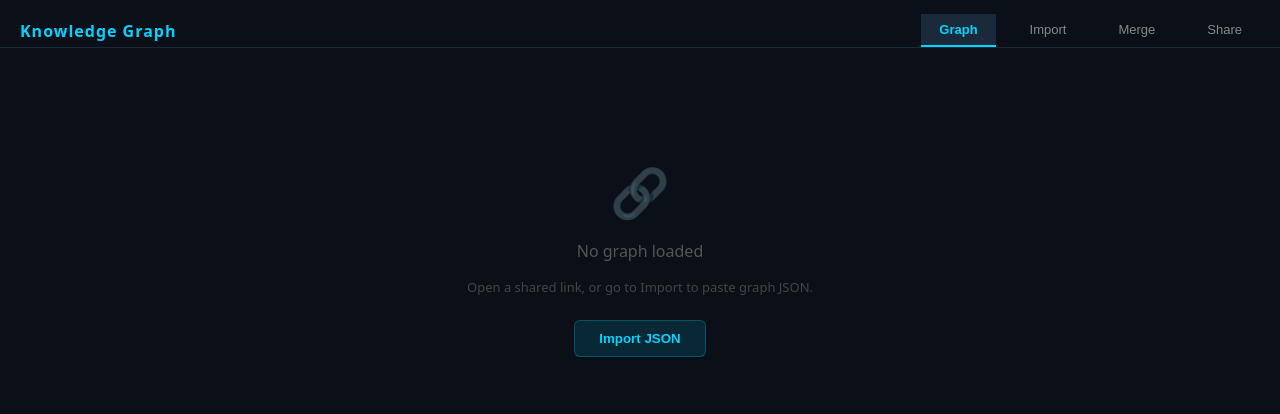
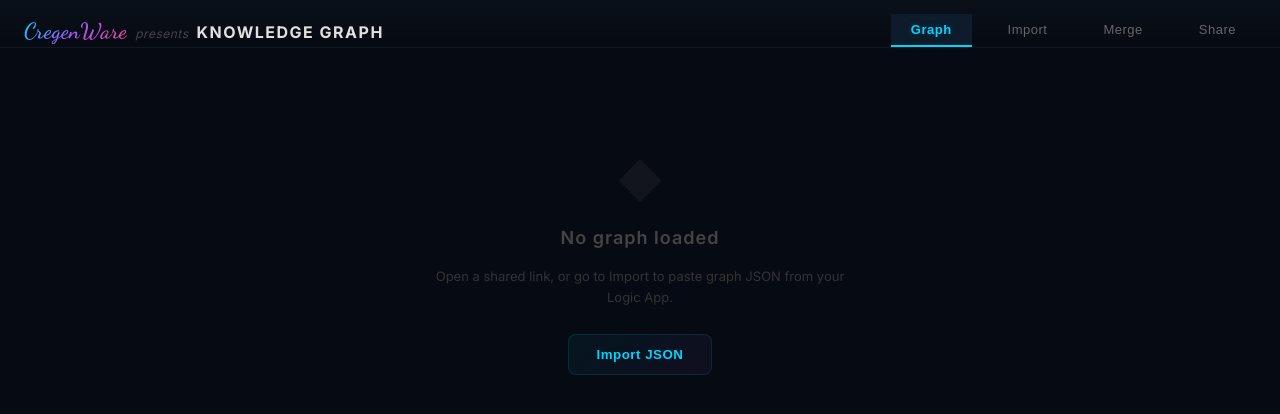
Before and after one commit to cmcminn87/AutomaticGraphics, a React (Vite) app: page / in a window 1280 px wide. Shown: the top 414 px of the page. Built offline with nearby package versions, Linux system fonts and the light colour scheme.

Commit message:
Refactor styles and layout in App component
Updated styles and layout for Legend and StatsBar components. Enhanced visual elements with shadows and improved spacing.

```diff
--- a/src/App.jsx
+++ b/src/App.jsx
@@ -5,11 +5,14 @@ import { sanitizeAndParse, loadFromUrl, generateShareLink, mergeGraphs } from ".
 
 function Legend() {
   return (
-    <div style={{ display: "flex", flexWrap: "wrap", gap: "6px 16px", padding: "8px 0" }}>
+    <div style={{ display: "flex", flexWrap: "wrap", gap: "6px 18px", padding: "8px 0" }}>
       {Object.entries(TYPE_COLORS).map(([t, c]) => (
-        <div key={t} style={{ display: "flex", alignItems: "center", gap: 5, fontSize: 11, color: "#aaa" }}>
-          <div style={{ width: 10, height: 10, borderRadius: "50%", background: c, flexShrink: 0 }} />
-          <span style={{ textTransform: "capitalize" }}>{t.replace("_", " ")}</span>
+        <div key={t} style={{ display: "flex", alignItems: "center", gap: 6, fontSize: 11, color: "#aaa" }}>
+          <div style={{
+            width: 10, height: 10, borderRadius: "50%", background: c, flexShrink: 0,
+            boxShadow: `0 0 6px ${c}60`,
+          }} />
+          <span style={{ textTransform: "capitalize", letterSpacing: 0.3 }}>{t.replace("_", " ")}</span>
         </div>
       ))}
     </div>
@@ -23,13 +26,38 @@ function StatsBar({ data }) {
   const topType = Object.entries(typeCounts).sort((a, b) => b[1] - a[1])[0];
   const avg = (data.nodes.reduce((s, n) => s + (n.weight || 0), 0) / data.nodes.length).toFixed(1);
   const strong = data.edges.filter((e) => e.weight >= 4).length;
+
+  const Stat = ({ value, label, color }) => (
+    <div style={{ display: "flex", alignItems: "baseline", gap: 5 }}>
+      <span style={{
+        color, fontWeight: 700, fontSize: 20, fontFamily: "'Inter', system-ui",
+        textShadow: `0 0 12px ${color}30`,
+      }}>{value}</span>
+      <span style={{ fontSize: 11, color: "#666", letterSpacing: 0.5 }}>{label}</span>
+    </div>
+  );
+
   return (
-    <div style={{ display: "flex", gap: 24, padding: "10px 20px", borderBottom: "1px solid #1a2a3a", fontSize: 12, color: "#888" }}>
-      <div><span style={{ color: "#00d4ff", fontWeight: 700, fontSize: 18, marginRight: 4 }}>{data.nodes.length}</span>nodes</div>
-      <div><span style={{ color: "#ff7043", fontWeight: 700, fontSize: 18, marginRight: 4 }}>{data.edges.length}</span>edges</div>
-      <div><span style={{ color: "#ffd54f", fontWeight: 700, fontSize: 18, marginRight: 4 }}>{strong}</span>strong links</div>
-      <div>avg weight <span style={{ color: "#66bb6a", fontWeight: 600 }}>{avg}</span></div>
-      {topType && <div>most common: <span style={{ color: TYPE_COLORS[topType[0]], fontWeight: 600 }}>{topType[0]} ({topType[1]})</span></div>}
+    <div style={{
+      display: "flex", gap: 28, padding: "12px 24px",
+      borderBottom: "1px solid #ffffff08",
+      background: "linear-gradient(90deg, #ffffff03, transparent)",
+    }}>
+      <Stat value={data.nodes.length} label="nodes" color="#00d4ff" />
+      <Stat value={data.edges.length} label="edges" color="#ff7043" />
+      <Stat value={strong} label="strong links" color="#ffd54f" />
+      <div style={{ display: "flex", alignItems: "baseline", gap: 5 }}>
+        <span style={{ fontSize: 11, color: "#666" }}>avg weight</span>
+        <span style={{ color: "#66bb6a", fontWeight: 600 }}>{avg}</span>
+      </div>
+      {topType && (
+        <div style={{ display: "flex", alignItems: "baseline", gap: 5 }}>
+          <span style={{ fontSize: 11, color: "#666" }}>most common:</span>
+          <span style={{ color: TYPE_COLORS[topType[0]], fontWeight: 600 }}>
+            {topType[0]} ({topType[1]})
+          </span>
+        </div>
+      )}
     </div>
   );
 }
@@ -101,24 +129,65 @@ export default function App() {
   const noGraph = !graphData?.nodes?.length;
 
   const tabStyle = (t) => ({
-    padding: "8px 18px", fontSize: 13, fontWeight: tab === t ? 700 : 400,
-    cursor: "pointer", background: tab === t ? "#1a2a3a" : "transparent",
-    color: tab === t ? "#00d4ff" : "#888", border: "none",
+    padding: "8px 20px", fontSize: 13, fontWeight: tab === t ? 700 : 400,
+    cursor: "pointer", background: tab === t ? "#0d1b2a" : "transparent",
+    color: tab === t ? "#00d4ff" : "#666", border: "none",
     borderBottom: tab === t ? "2px solid #00d4ff" : "2px solid transparent",
+    transition: "all 0.3s ease",
+    letterSpacing: 0.5,
+    textShadow: tab === t ? "0 0 10px #00d4ff30" : "none",
   });
 
   const btnStyle = (color) => ({
-    padding: "10px 20px", background: "#1a2a3a", color,
-    border: `1px solid ${color}40`, borderRadius: 6,
+    padding: "10px 22px", background: "#0d1b2a", color,
+    border: `1px solid ${color}30`, borderRadius: 8,
     fontWeight: 600, cursor: "pointer",
+    transition: "all 0.2s",
+    boxShadow: `0 0 12px ${color}10`,
   });
 
   return (
-    <div style={{ background: "#0a0f18", color: "#e0e0e0", minHeight: "100vh", fontFamily: "system-ui, sans-serif" }}>
-      <div style={{ padding: "14px 20px 0", display: "flex", alignItems: "center", gap: 16, borderBottom: "1px solid #1a2a3a" }}>
-        <span style={{ fontWeight: 700, fontSize: 16, color: "#00d4ff", letterSpacing: 1 }}>Knowledge Graph</span>
+    <div style={{
+      background: "#060a12", color: "#e0e0e0", minHeight: "100vh",
+      fontFamily: "'Inter', system-ui, sans-serif",
+    }}>
+      {/* Google Font for cursive */}
+      <link href="https://fonts.googleapis.com/css2?family=Dancing+Script:wght@600&family=Inter:wght@400;600;700&display=swap" rel="stylesheet" />
+
+      {/* Header */}
+      <div style={{
+        padding: "14px 24px 0", display: "flex", alignItems: "center", gap: 16,
+        borderBottom: "1px solid #ffffff08",
+        background: "linear-gradient(180deg, #0a101a, transparent)",
+      }}>
+        {/* Branding */}
+        <div style={{ display: "flex", alignItems: "baseline", gap: 8 }}>
+          <span style={{
+            fontFamily: "'Dancing Script', cursive",
+            fontSize: 22, fontWeight: 600,
+            background: "linear-gradient(135deg, #00d4ff, #a855f7, #ec4899)",
+            WebkitBackgroundClip: "text",
+            WebkitTextFillColor: "transparent",
+            letterSpacing: 0.5,
+          }}>
+            CregenWare
+          </span>
+          <span style={{ color: "#444", fontSize: 12, fontStyle: "italic", letterSpacing: 0.5 }}>presents</span>
+          <span style={{
+            fontWeight: 700, fontSize: 16, color: "#e0e0e0",
+            letterSpacing: 1.5, textTransform: "uppercase",
+          }}>
+            Knowledge Graph
+          </span>
+        </div>
+
         {graphData?.meta?.title && graphData.meta.title !== "Knowledge Graph" && (
-          <span style={{ color: "#666", fontSize: 13 }}>— {graphData.meta.title}</span>
+          <span style={{
+            color: "#555", fontSize: 12,
+            background: "#ffffff06", padding: "3px 10px", borderRadius: 20,
+          }}>
+            {graphData.meta.title}
+          </span>
         )}
         <div style={{ flex: 1 }} />
         <button style={tabStyle("graph")} onClick={() => setTab("graph")}>Graph</button>
@@ -129,11 +198,15 @@ export default function App() {
 
       {!noGraph && tab === "graph" && <StatsBar data={graphData} />}
       {!noGraph && tab === "graph" && (
-        <div style={{ padding: "4px 20px 0", display: "flex", justifyContent: "space-between", alignItems: "center" }}>
+        <div style={{ padding: "4px 24px 0", display: "flex", justifyContent: "space-between", alignItems: "center" }}>
           <Legend />
           {loadSource === "url" && (
-            <span style={{ fontSize: 11, color: "#66bb6a", background: "#66bb6a15", padding: "3px 10px", borderRadius: 20 }}>
-              Loaded from link
+            <span style={{
+              fontSize: 10, color: "#66bb6a", background: "#66bb6a10",
+              padding: "3px 12px", borderRadius: 20, letterSpacing: 0.5,
+              border: "1px solid #66bb6a20",
+            }}>
+              ✦ Loaded from link
             </span>
           )}
         </div>
@@ -141,20 +214,31 @@ export default function App() {
 
       <div style={{ padding: "10px 20px 20px", minHeight: 500 }}>
         {error && (
-          <div style={{ background: "#2a1520", border: "1px solid #ef535060", padding: 12, borderRadius: 6, marginBottom: 12, fontSize: 13, color: "#ef9a9a" }}>
-            {error}
-          </div>
+          <div style={{
+            background: "linear-gradient(135deg, #2a1520, #1a1020)",
+            border: "1px solid #ef535030", padding: 14, borderRadius: 8,
+            marginBottom: 12, fontSize: 13, color: "#ef9a9a",
+          }}>{error}</div>
         )}
 
         {tab === "graph" && noGraph && (
-          <div style={{ display: "flex", flexDirection: "column", alignItems: "center", justifyContent: "center", height: 400, gap: 16, color: "#555" }}>
-            <div style={{ fontSize: 48, opacity: 0.3 }}>🔗</div>
-            <div style={{ fontSize: 16 }}>No graph loaded</div>
-            <div style={{ fontSize: 13, color: "#444", textAlign: "center", maxWidth: 400 }}>
-              Open a shared link, or go to Import to paste graph JSON.
+          <div style={{
+            display: "flex", flexDirection: "column", alignItems: "center",
+            justifyContent: "center", height: 400, gap: 18, color: "#555",
+          }}>
+            <div style={{ fontSize: 56, opacity: 0.15 }}>◆</div>
+            <div style={{ fontSize: 18, fontWeight: 600, color: "#444", letterSpacing: 1 }}>No graph loaded</div>
+            <div style={{ fontSize: 13, color: "#333", textAlign: "center", maxWidth: 420, lineHeight: 1.6 }}>
+              Open a shared link, or go to Import to paste graph JSON from your Logic App.
             </div>
             <button onClick={() => setTab("import")}
-              style={{ marginTop: 8, padding: "10px 24px", background: "#00d4ff20", color: "#00d4ff", border: "1px solid #00d4ff40", borderRadius: 6, fontWeight: 600, cursor: "pointer" }}>
+              style={{
+                marginTop: 8, padding: "12px 28px",
+                background: "linear-gradient(135deg, #00d4ff10, #a855f710)",
+                color: "#00d4ff", border: "1px solid #00d4ff20", borderRadius: 8,
+                fontWeight: 600, cursor: "pointer", letterSpacing: 0.5,
+                transition: "all 0.3s",
+              }}>
               Import JSON
             </button>
           </div>
@@ -165,75 +249,107 @@ export default function App() {
         )}
 
         {tab === "import" && (
-          <div style={{ display: "flex", flexDirection: "column", gap: 12, height: "100%" }}>
-            <div style={{ color: "#999", fontSize: 13 }}>
+          <div style={{ display: "flex", flexDirection: "column", gap: 12, height: "calc(100vh - 160px)" }}>
+            <div style={{ color: "#888", fontSize: 13 }}>
               Paste the JSON output from your Logic App.
             </div>
             <textarea value={jsonInput} onChange={(e) => setJsonInput(e.target.value)}
               placeholder='{"meta":{...}, "nodes":[...], "edges":[...]}'
-              style={{ flex: 1, background: "#111827", color: "#e0e0e0", border: "1px solid #1f2937", borderRadius: 6, padding: 12, fontFamily: "monospace", fontSize: 12, resize: "none" }}
+              style={{
+                flex: 1, background: "#0a101a", color: "#e0e0e0",
+                border: "1px solid #ffffff10", borderRadius: 8, padding: 14,
+                fontFamily: "'JetBrains Mono', monospace", fontSize: 12, resize: "none",
+                outline: "none",
+              }}
             />
             <button onClick={loadJson}
-              style={{ padding: "10px 24px", background: "#00d4ff", color: "#000", border: "none", borderRadius: 6, fontWeight: 700, cursor: "pointer", alignSelf: "flex-start" }}>
+              style={{
+                padding: "12px 28px",
+                background: "linear-gradient(135deg, #00d4ff, #0088cc)",
+                color: "#000", border: "none", borderRadius: 8,
+                fontWeight: 700, cursor: "pointer", alignSelf: "flex-start",
+                boxShadow: "0 0 20px #00d4ff20",
+              }}>
               Load Graph
             </button>
           </div>
         )}
 
         {tab === "merge" && (
-          <div style={{ display: "flex", flexDirection: "column", gap: 12, height: "100%" }}>
-            <div style={{ color: "#999", fontSize: 13 }}>
+          <div style={{ display: "flex", flexDirection: "column", gap: 12, height: "calc(100vh - 160px)" }}>
+            <div style={{ color: "#888", fontSize: 13 }}>
               Paste a JSON array of chunked graphs to merge.
             </div>
             <textarea value={mergeInputs} onChange={(e) => setMergeInputs(e.target.value)}
               placeholder="[{...graph1}, {...graph2}]"
-              style={{ flex: 1, background: "#111827", color: "#e0e0e0", border: "1px solid #1f2937", borderRadius: 6, padding: 12, fontFamily: "monospace", fontSize: 12, resize: "none" }}
+              style={{
+                flex: 1, background: "#0a101a", color: "#e0e0e0",
+                border: "1px solid #ffffff10", borderRadius: 8, padding: 14,
+                fontFamily: "'JetBrains Mono', monospace", fontSize: 12, resize: "none",
+                outline: "none",
+              }}
             />
             <button onClick={runMerge}
-              style={{ padding: "10px 24px", background: "#ab47bc", color: "#fff", border: "none", borderRadius: 6, fontWeight: 700, cursor: "pointer", alignSelf: "flex-start" }}>
+              style={{
+                padding: "12px 28px",
+                background: "linear-gradient(135deg, #a855f7, #7c3aed)",
+                color: "#fff", border: "none", borderRadius: 8,
+                fontWeight: 700, cursor: "pointer", alignSelf: "flex-start",
+                boxShadow: "0 0 20px #a855f720",
+              }}>
               Merge & Visualize
             </button>
           </div>
         )}
 
         {tab === "share" && (
-          <div style={{ display: "flex", flexDirection: "column", gap: 16, maxWidth: 700 }}>
-            <div style={{ color: "#999", fontSize: 13 }}>
+          <div style={{ display: "flex", flexDirection: "column", gap: 18, maxWidth: 720 }}>
+            <div style={{ color: "#888", fontSize: 13 }}>
               Share link with graph data encoded in the URL. No server needed.
             </div>
             {noGraph ? (
-              <div style={{ color: "#666", padding: 20, textAlign: "center" }}>
+              <div style={{ color: "#555", padding: 24, textAlign: "center" }}>
                 Load a graph first.
               </div>
             ) : (
               <>
-                <div style={{ fontSize: 12, color: "#888" }}>Shareable Link:</div>
+                <div style={{ fontSize: 12, color: "#666", letterSpacing: 0.5 }}>Shareable Link:</div>
                 <div style={{ display: "flex", gap: 8 }}>
                   <input readOnly value={shareLink}
-                    style={{ flex: 1, background: "#111827", color: "#00d4ff", border: "1px solid #1f2937", borderRadius: 6, padding: "10px 12px", fontFamily: "monospace", fontSize: 12 }}
+                    style={{
+                      flex: 1, background: "#0a101a", color: "#00d4ff",
+                      border: "1px solid #ffffff10", borderRadius: 8,
+                      padding: "10px 14px", fontFamily: "monospace", fontSize: 12,
+                      outline: "none",
+                    }}
                   />
                   <button onClick={() => { navigator.clipboard.writeText(shareLink); setCopied(true); setTimeout(() => setCopied(false), 2000); }}
                     style={{ ...btnStyle("#00d4ff"), whiteSpace: "nowrap" }}>
-                    {copied ? "Copied!" : "Copy Link"}
+                    {copied ? "✓ Copied!" : "Copy Link"}
                   </button>
                 </div>
-                <div style={{ color: "#666", fontSize: 11 }}>
+                <div style={{ color: "#555", fontSize: 11 }}>
                   URL length: {shareLink.length.toLocaleString()} chars
                   {shareLink.length > 8000
                     ? <span style={{ color: "#ef5350" }}> — may exceed browser limits</span>
                     : <span style={{ color: "#66bb6a" }}> — safe for all browsers</span>}
                 </div>
 
-                <div style={{ borderTop: "1px solid #1a2a3a", paddingTop: 16, marginTop: 8 }}>
-                  <div style={{ fontSize: 12, color: "#888", marginBottom: 8 }}>
+                <div style={{ borderTop: "1px solid #ffffff08", paddingTop: 18, marginTop: 4 }}>
+                  <div style={{ fontSize: 12, color: "#666", marginBottom: 10, letterSpacing: 0.5 }}>
                     Logic App Expression (Compose_Link):
                   </div>
-                  <div style={{ background: "#111827", border: "1px solid #1f2937", borderRadius: 6, padding: 12, fontFamily: "monospace", fontSize: 11, color: "#ffd54f", wordBreak: "break-all" }}>
+                  <div style={{
+                    background: "#0a101a", border: "1px solid #ffffff10",
+                    borderRadius: 8, padding: 14,
+                    fontFamily: "monospace", fontSize: 11, color: "#ffd54f",
+                    wordBreak: "break-all", lineHeight: 1.6,
+                  }}>
                     {"https://orange-hill-0dac85010.7.azurestaticapps.net/#data=@{base64(string(outputs('Compose_Final_Graph')))}"}
                   </div>
                 </div>
 
-                <div style={{ display: "flex", gap: 12, borderTop: "1px solid #1a2a3a", paddingTop: 16 }}>
+                <div style={{ display: "flex", gap: 12, borderTop: "1px solid #ffffff08", paddingTop: 18 }}>
                   <button onClick={() => {
                     const b = new Blob([JSON.stringify(graphData, null, 2)], { type: "application/json" });
                     const u = URL.createObjectURL(b);
```
